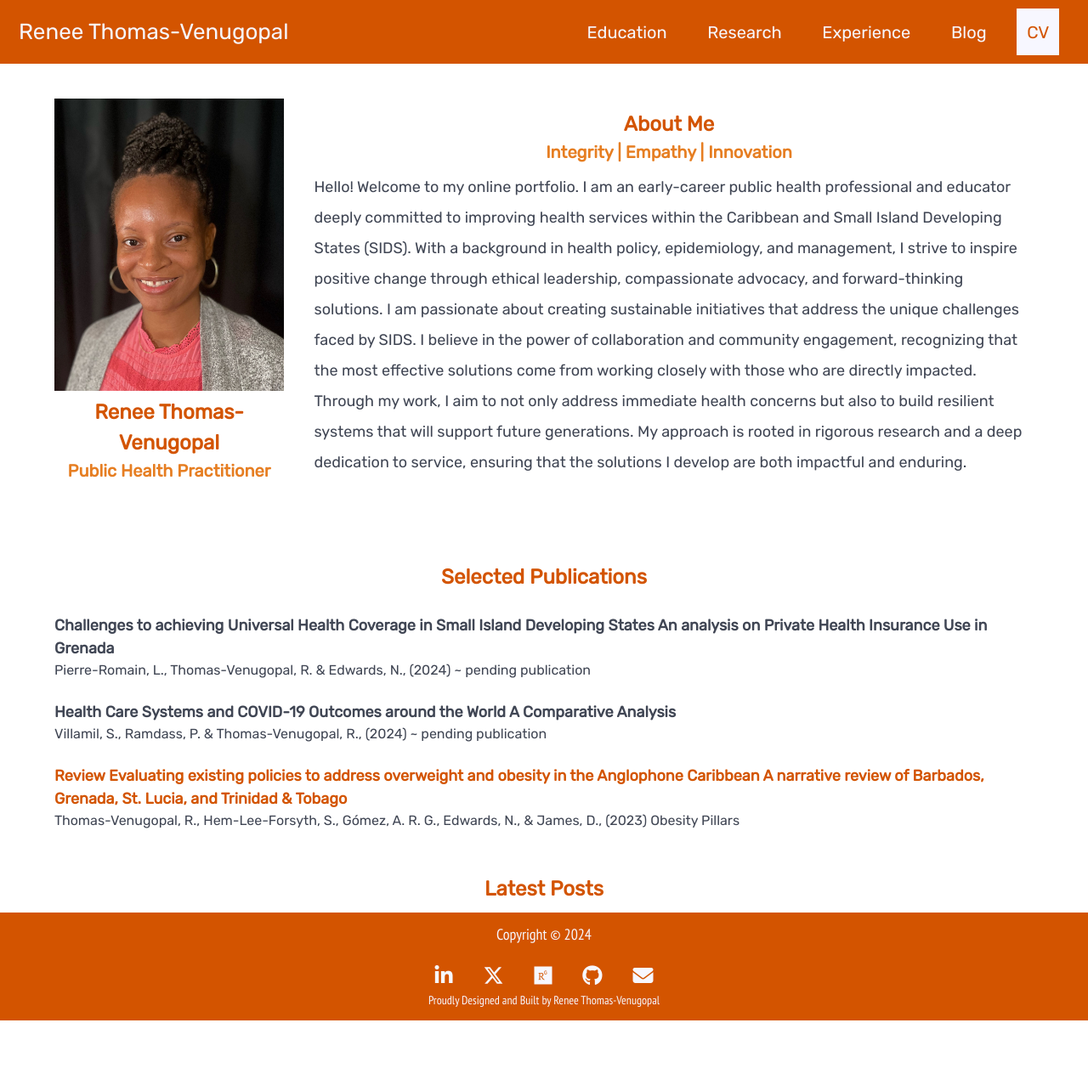
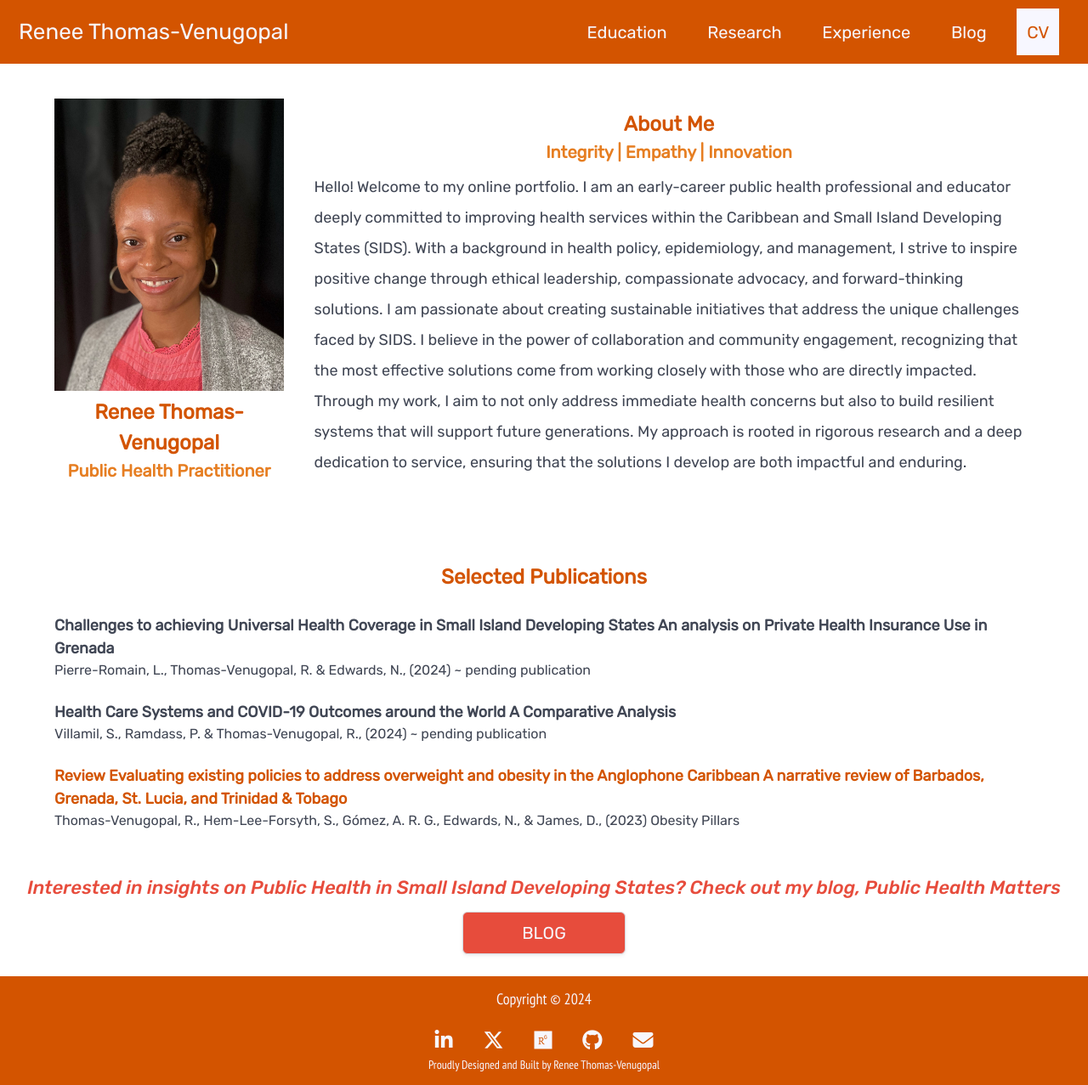
Before and after one commit to RenThom/phmatters, a Jekyll site: the page built from index.html, in a window 1280 px wide and 1277 px high. Shown: the whole window at 85% size. Built offline with Jekyll 4.4.1, drawn with Linux system fonts in a browser that asks for light colours; nearby versions of some CDN libraries; a script that is not in the unit is left out; comment, search, counter and statistics services are not loaded.

Commit message:
content added to most pages, only CV need to be uploaded

```diff
--- a/assets/css/style.scss
+++ b/assets/css/style.scss
@@ -226,6 +226,40 @@ a.navbar-item:hover{
     font-weight: 800;
 }
 
+.blog-hook{
+    color: $ph-red;
+    font-size: 22px;
+    font-style: italic;
+    padding-bottom: 1%;
+    text-align: center;
+}
+
+.index-blog-button{
+    justify-content: center;
+    display: flex;
+    padding-bottom: 2%;
+}
+
+.blog-button{
+    width: 15%;
+    font-size: 20px;
+    font-weight: 400;
+    margin-left: 1%;
+    margin-right: 1%;
+    background-color: $ph-red;
+    a{
+        color: $ph-white;
+    }
+}
+
+.blog-button:hover{
+    background-color: $ph-white;
+    border: solid 2px $ph-red;
+    a{
+        color: $ph-red;
+    }
+}
+
 //Blog
 
 .content-details{
@@ -338,7 +372,7 @@ a.navbar-item:hover{
 .share-buttons{
     justify-content: center;
     display: flex;
-    padding-bottom: 2%;
+    margin-bottom: 2%;
 }
 
 .button-style{
--- a/index.html
+++ b/index.html
@@ -35,12 +35,14 @@ title: Introduction
         </div>
     </div>
     <div>
-        <h2 class = "pg-heading">Latest Posts</h2>
-        {% for post in paginator.posts %}
-        <a class="info-link" href="{{ post.url }}">
-            <p class="latest-content-design latest-header">{{ post.title }}, {{ post.date | date: '%B %d, %Y' }} </p>
-        </a>
-        {% endfor %}
+        <h2 class = "blog-hook">Interested in insights on Public Health in Small Island Developing States? Check out my blog, Public Health Matters</h2>
+        <div class="index-blog-button">
+            <div class="button blog-button">
+                <a href="/blog">
+                    BLOG
+                </a>
+            </div>
+        </div>
     </div>
 
 </div>
--- a/pages/experience.html
+++ b/pages/experience.html
@@ -36,7 +36,7 @@ permalink: /experience/
                 </h2>
             </div>
             <div class="card-content-dropdown">
-              <p class="card-dropdown-textbox">This is the content of the card. It is hidden by default and shown when you click the header.</p>
+              <p class="card-dropdown-textbox">As a public health practitioner, I am actively involved in projects aimed at improving health outcomes in the Caribbean. This includes research and service initiatives seeking to address public health challenges. As a leader, collaboration and inclusivity are core principles that I seek to foster. I believe that it is imperative that all voices are heard and that solutions are co-created with the communities we serve. I have successfully worked with cross-disciplinary teams and led public health initiatives aimed at addressing pressing challenges such as food labelling in the Caribbean. Whether in academic settings or community organizations, I am committed to driving initiatives that are both impactful and sustainable, with a focus on ethical decision-making and strategic innovation.</p>
             </div>
         </div>
         <div class="card card-design">
@@ -46,7 +46,7 @@ permalink: /experience/
                 </h2>
             </div>
             <div class="card-content-dropdown">
-              <p class="card-dropdown-textbox">This is the content of the card. It is hidden by default and shown when you click the header.</p>
+              <p class="card-dropdown-textbox">In addition to my professional practice, I am an active member of the Grenada National Chronic Non-Communicable Disease Commission and the Healthy Caribbean Youth which are organizations focused on improving health outcomes in Grenada and the wider Caribbean. Through those organizations I am actively involved in initiatives focused on tackling NCDs, creating healthier school environments and improving health-related policies in the region. I am also a member of professional organizations, ISPOR and ASPPH as a public health practitioner. Within those roles I volunteer in various capacities to support the mission and vision of the respective organizations, for example, most recently I reviewed abstract submissions for ISPOR’s upcoming conference. These experiences underscore my commitment to contributing meaningfully to the public health landscape, both locally and globally, through active participation, collaboration, and a steadfast dedication to improving health outcomes in the communities I serve. </p>
             </div>
         </div>
     </div>
```
Also changed, not shown: favicon-16x16.png (added), 5 other files.
